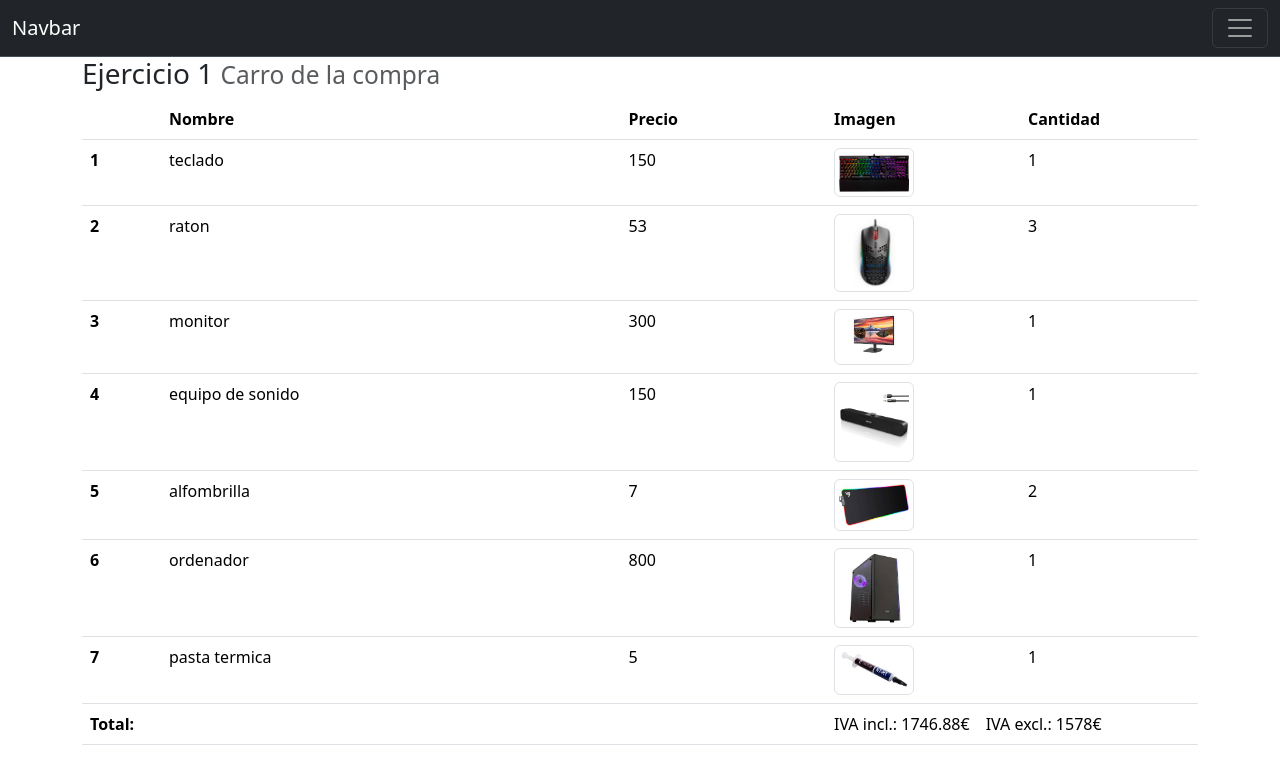
After one commit to franmartinez0/workspace2023, a PHP site: page /tema2/entrega/ejercicio1.php in a window 1280 px wide. The commit adds this page. Shown: the top 784 px of the page. Run offline with PHP 8.4, Linux system fonts and the light colour scheme.

Commit message:
ejercicionuevo

```diff
--- /dev/null
+++ b/tema2/entrega/cabecera.php
@@ -0,0 +1,56 @@
+<!DOCTYPE html>
+<html lang="en">
+<head>
+    <meta charset="UTF-8">
+    <meta name="viewport" content="width=device-width, initial-scale=1.0">
+    <title>tienda online</title>
+
+
+    <link href="https://cdn.jsdelivr.net/npm/bootstrap@5.3.2/dist/css/bootstrap.min.css" rel="stylesheet" integrity="sha384-T3c6CoIi6uLrA9TneNEoa7RxnatzjcDSCmG1MXxSR1GAsXEV/Dwwykc2MPK8M2HN" crossorigin="anonymous">
+    <script src="https://cdn.jsdelivr.net/npm/bootstrap@5.3.2/dist/js/bootstrap.bundle.min.js" integrity="sha384-C6RzsynM9kWDrMNeT87bh95OGNyZPhcTNXj1NW7RuBCsyN/o0jlpcV8Qyq46cDfL" crossorigin="anonymous"></script>
+
+
+    <nav class="navbar bg-dark border-bottom border-body" data-bs-theme="dark">
+  <div class="container-fluid">
+    <a class="navbar-brand" href="#">Navbar</a>
+    <button class="navbar-toggler" type="button" data-bs-toggle="collapse" data-bs-target="#navbarSupportedContent" aria-controls="navbarSupportedContent" aria-expanded="false" aria-label="Toggle navigation">
+      <span class="navbar-toggler-icon"></span>
+    </button>
+    <div class="collapse navbar-collapse" id="navbarSupportedContent">
+      <ul class="navbar-nav me-auto mb-2 mb-lg-0">
+        <li class="nav-item">
+          <a class="nav-link active" aria-current="page" href="#">Home</a>
+        </li>
+        <li class="nav-item">
+          <a class="nav-link" href="#">Link</a>
+        </li>
+        <li class="nav-item dropdown">
+          <a class="nav-link dropdown-toggle" href="#" role="button" data-bs-toggle="dropdown" aria-expanded="false">
+            Dropdown
+          </a>
+          <ul class="dropdown-menu">
+            <li><a class="dropdown-item" href="#">Action</a></li>
+            <li><a class="dropdown-item" href="#">Another action</a></li>
+            <li><hr class="dropdown-divider"></li>
+            <li><a class="dropdown-item" href="#">Something else here</a></li>
+          </ul>
+        </li>
+        <li class="nav-item">
+          <a class="nav-link disabled" aria-disabled="true">Disabled</a>
+        </li>
+      </ul>
+      <form class="d-flex" role="search">
+        <input class="form-control me-2" type="search" placeholder="Search" aria-label="Search">
+        <button class="btn btn-outline-success" type="submit">Search</button>
+      </form>
+    </div>
+  </div>
+</nav>
+
+
+
+</head>
+<body>
+
+</body>
+</html>
--- /dev/null
+++ b/tema2/entrega/ejercicio1.php
@@ -0,0 +1,74 @@
+<?php
+
+include "cabecera.php";
+?>
+
+<div class="container">
+    <h3>
+        Ejercicio 1
+        <small class="text-body-secondary">Carro de la compra</small>
+    </h3>
+
+
+    <?php
+    $carrito = array(
+        array("nombre" => "teclado", "precio" => 150, "imagen" => "/tema2/entrega/img/1.jpg", "iva" => 0, "cantidad" => 1),
+        array("nombre" => "raton", "precio" => 53, "imagen" => "/tema2/entrega/img/2.jpg", "iva" => 1, "cantidad" => 3),
+        array("nombre" => "monitor", "precio" => 300, "imagen" => "/tema2/entrega/img/3.jpg", "iva" => 0, "cantidad" => 1),
+        array("nombre" => "equipo de sonido", "precio" => 150, "imagen" => "/tema2/entrega/img/4.jpg", "iva" => 1, "cantidad" => 1),
+        array("nombre" => "alfombrilla", "precio" => 7, "imagen" => "/tema2/entrega/img/5.jpg", "iva" => 1, "cantidad" => 2),
+        array("nombre" => "ordenador", "precio" => 800, "imagen" => "/tema2/entrega/img/6.jpg", "iva" => 0, "cantidad" => 1),
+        array("nombre" => "pasta termica", "precio" => 5, "imagen" => "/tema2/entrega/img/7.jpg", "iva" => 1, "cantidad" => 1),
+    );
+
+    echo "<table class='table'>
+        <thead>
+          <tr>
+            <th scope='col'></th>
+            <th scope='col'>Nombre</th>
+            <th scope='col'>Precio</th>
+            <th scope='col'>Imagen</th>
+            <th scope='col'>Cantidad</th>
+          </tr>
+        </thead>
+        <tbody>";
+
+        $indice=1;
+        $sinIva=0;
+        $conIva=0;
+
+        foreach($carrito as $producto){
+            echo'
+            <tr>
+            <th scope="row">'.$indice++.'</th>
+            <td>'.$producto["nombre"].'</td>
+            <td>'.$producto["precio"].'</td>
+            <td><img src="'.$producto["imagen"].'" class="img-thumbnail" width="80px"></td>
+            <td>'.$producto["cantidad"].'</td>
+          </tr>
+            ';
+
+
+            $sinIva+=$producto["precio"]*$producto["cantidad"];
+
+            if($producto["iva"]==0){
+              $conIva+=($producto["precio"]*1.08)*$producto["cantidad"];
+            }else{
+              $conIva+=($producto["precio"]*1.21)*$producto["cantidad"];
+            }
+
+
+        }
+        echo'</tbody>';
+
+        //abrimos pie de tabla
+
+        echo'<tfoot>';
+        echo '    <td scope="col" class="col-8 fw-bold" colspan="3">Total:</td>';
+        echo '    <td scope="col" class="col-4" colspan="2"><span class="">IVA incl.: '.$conIva.'€</span><span class="p-3">IVA excl.: '.$sinIva.'€</span></td>';
+        echo'</tfoot>';
+        echo'</table>';
+    ?>
+
+
+</div>
--- a/tema2/tablasmultiplicar.php
+++ b/tema2/tablasmultiplicar.php
@@ -6,6 +6,7 @@
     <title>ejercicio</title>
 </head>
 <body>
+    <h1>cambio por la cara</h1>
     <?php
 
     $tablaMultiplicar=array(1,2,3,4,5);
```
Also changed, not shown: tema2/entrega/ejercicio2.php (added, +182 -0 lines), tema2/entrega/img/1.jpg (added), tema2/entrega/img/2.jpg (added), tema2/entrega/img/3.jpg (added), tema2/entrega/img/4.jpg (added), tema2/entrega/img/5.jpg (added), tema2/entrega/img/6.jpg (added), tema2/entrega/img/7.jpg (added).
